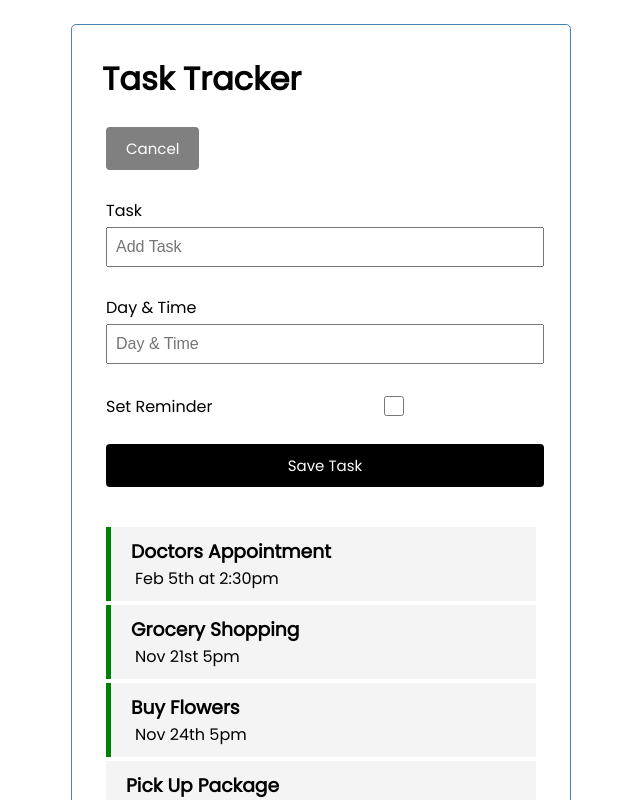
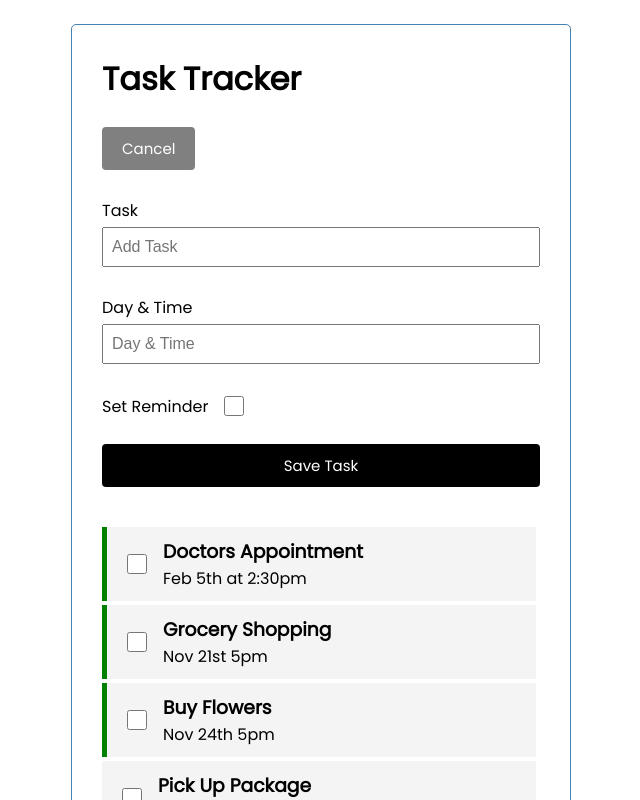
Before and after one commit to xuan6/react-task-tracker, a React (Create React App) app in the folder my-app/: page / in a window 1280 px wide. Both pictures are taken after a click on the button "Add New Task". Shown: the top 800 px of the page, without its empty margins (319-959 px from the left). Built offline with nearby package versions, Linux system fonts and the light colour scheme; data requests are answered from the project's data file.

Commit message:
updating checkbox styling in list items and forms

```diff
--- a/my-app/src/components/AddTask.js
+++ b/my-app/src/components/AddTask.js
@@ -42,7 +42,7 @@ const AddTask = ({onAdd, formVisibility}) => {
                     onChange={(e)=>setDay(e.target.value)}
                 />
             </div>
-            <div className='form-control form-control-check'>
+            <div className='form-control form-control-check reminder-check'>
                 <label>Set Reminder</label>
                 <input
                     type='checkbox'
@@ -55,7 +55,6 @@ const AddTask = ({onAdd, formVisibility}) => {
                 type='submit'
                 value='Save Task'
                 className='btn btn-block'
-
             />
         </form>
     )
--- a/my-app/src/components/Task.js
+++ b/my-app/src/components/Task.js
@@ -1,13 +1,27 @@
 import {FaTimes} from 'react-icons/fa'
+import { useState } from 'react/cjs/react.development'
 
 const Task = ({task, onDelete, onToggle}) => {
+
+    const[complete,setComplete]=useState(false)
+
     return (
         <div
             className={`task ${task.reminder ?  'reminder' : ''}`}
             onDoubleClick={() => onToggle(task.id)}>
-            <div className='list-text'>
-                <h3>{task.text}</h3>
-                <p>{task.day}</p>
+            <div className='list-start'>
+                <div className='form-control-check'>
+                    <input
+                        type='checkbox'
+                        value={complete}
+                        checked={complete}
+                        onChange={(e)=>setComplete(e.currentTarget.checked)}
+                    />
+                </div>
+                <div className='list-text'>
+                    <h3>{task.text}</h3>
+                    <p>{task.day}</p>
+                </div>
             </div>
             <div className='icon-button'>
                 <FaTimes
--- a/my-app/src/index.css
+++ b/my-app/src/index.css
@@ -10,9 +10,9 @@ body {
   font-family: 'Poppins', sans-serif;
 }
 
-p, label, .footer {
+/* p, label, .footer {
   margin-left: 4px;
-}
+} */
 
 .footer {
   margin-top: 24px;
@@ -41,7 +41,7 @@ p, label, .footer {
   color: #fff;
   border: none;
   padding: 10px 20px;
-  margin: 4px;
+  margin: 4px 4px 4px 0;
   border-radius: 4px;
   cursor: pointer;
   text-decoration: none;
@@ -68,11 +68,16 @@ p, label, .footer {
 
 .task {
   background: #f4f4f4;
-  margin: 4px;
+  margin: 4px 4px 4px 0;
   padding: 10px 20px;
   cursor: pointer;
   display: flex;
   justify-content: space-between;
+}
+
+.task .list-start{
+  display: flex;
+  align-items: center;
 }
 
 .task.reminder {
@@ -121,7 +126,7 @@ p, label, .footer {
 .form-control input {
   width: 100%;
   height: 40px;
-  margin: 4px;
+  margin: 4px 4px 4px 0;
   padding: 4px 8px;
   font-size: 16px;
 }
@@ -129,16 +134,29 @@ p, label, .footer {
 .form-control-check {
   display: flex;
   align-items: center;
-  justify-content: space-between;
+  justify-content: flex-start;
 }
 
 .form-control-check label {
-  flex: 1;
+  white-space: nowrap;
 }
 
-.form-control-check input {
+.form-control-check input[type="text"]  {
   flex: 2;
   height: 20px;
+}
+
+.form-control-check input[type="checkbox"]  {
+  height: 20px;
+  width: 20px;
+}
+
+.reminder-check input[type="checkbox"] {
+  margin-left: 16px;
+}
+
+.list-start input[type="checkbox"] {
+  margin-right: 16px;
 }
 
 footer {
```
